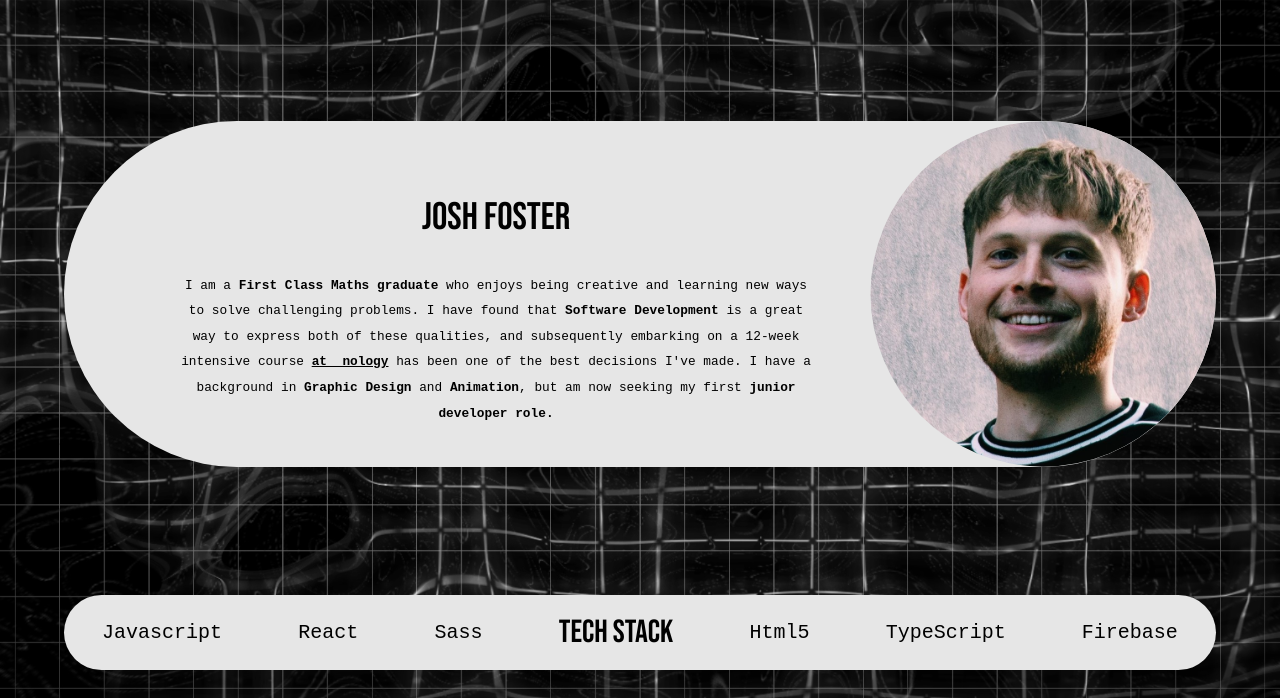
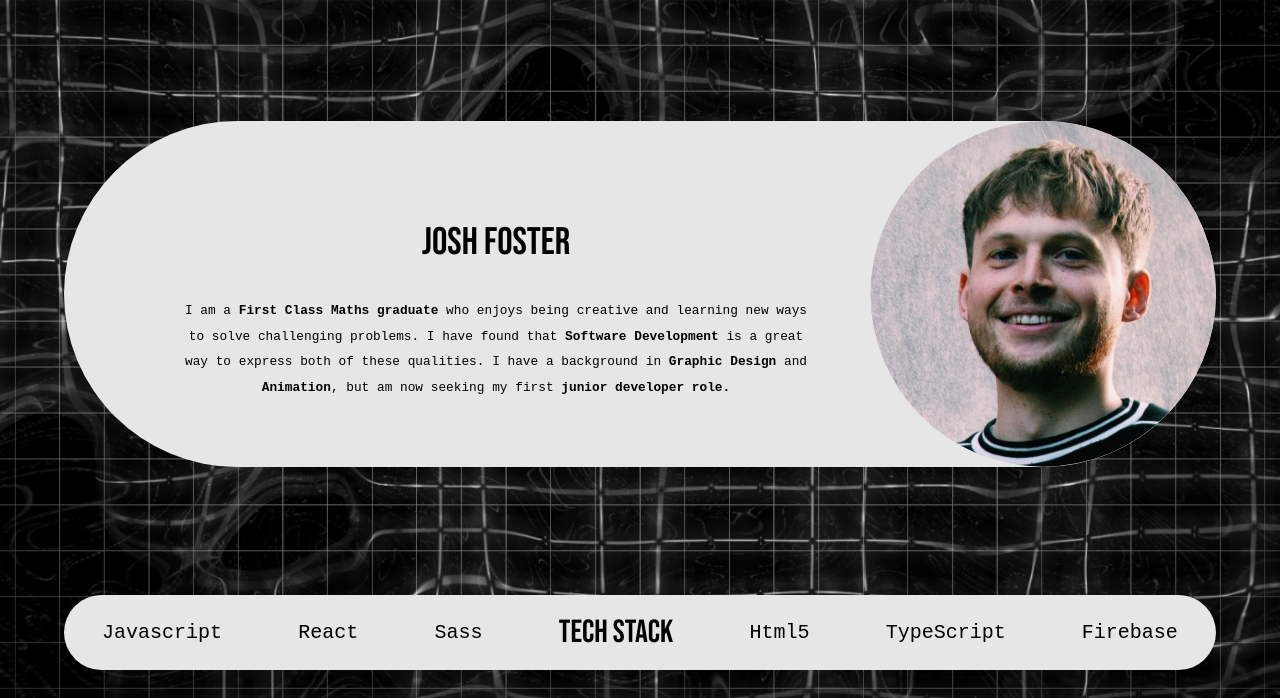
Before and after one commit to josh-foster/software-development-portfolio, a website: page index.html in a window 1280 px wide. Shown: the part 102-800 px from the top of the page. Drawn offline with nearby package versions, Linux system fonts and the light colour scheme.

Commit message:
bio update

```diff
--- a/index.html
+++ b/index.html
@@ -29,7 +29,7 @@
 
         <article>
             <h2>Josh Foster</h2>
-            <p> I am a <span> First Class Maths graduate</span> who enjoys being creative and learning new ways to solve challenging problems. I have found that <span> Software Development</span>  is a great way to express both of these qualities, and subsequently embarking on a 12-week intensive course <a target="_blank" href="https://nology.io/">at _nology</a> has been one of the best decisions I've made. I have a background in <span>Graphic Design</span> and <span>Animation</span>, but am now seeking my first <span>junior developer role.</span> </p>
+            <p> I am a <span> First Class Maths graduate</span> who enjoys being creative and learning new ways to solve challenging problems. I have found that <span> Software Development</span>  is a great way to express both of these qualities. I have a background in <span>Graphic Design</span> and <span>Animation</span>, but am now seeking my first <span>junior developer role.</span> </p>
         </article>
             <img src="img\nology-josh-foster-photo .jpg" alt="">
 
```
